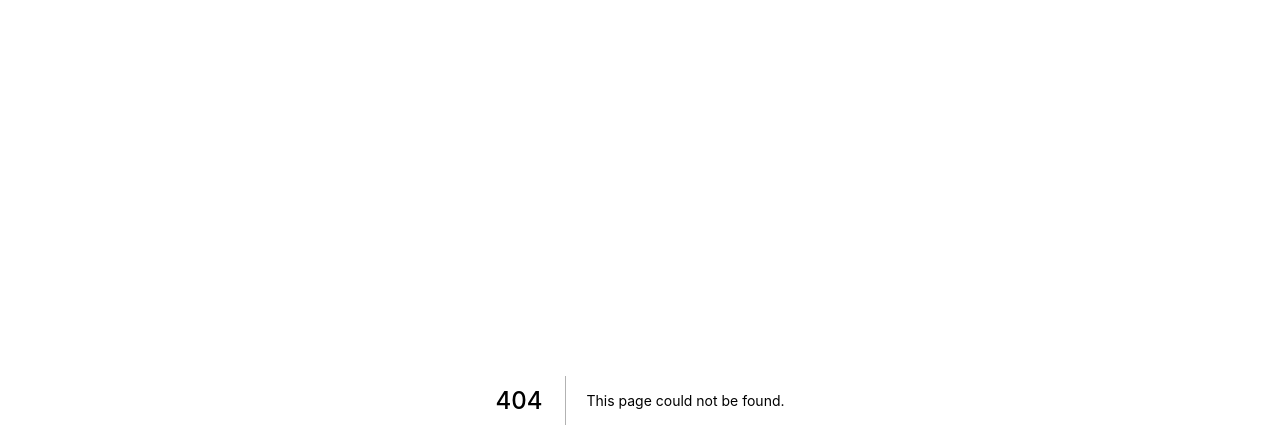
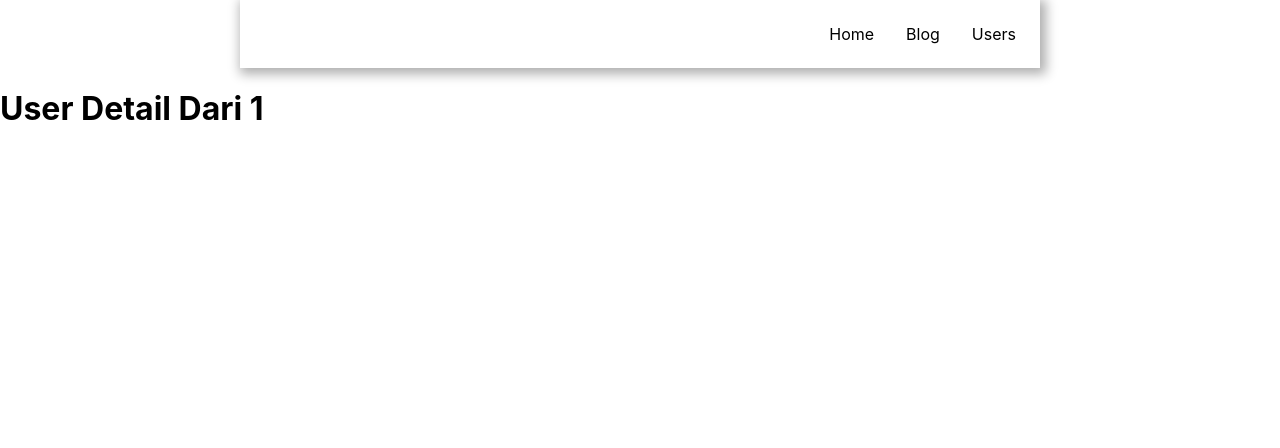
Before and after one commit to gempurbayu/learning-next, a Next.js app: page /users/1 in a window 1280 px wide. Before the commit this address had no page. Shown: the top 448 px of the page. Built offline with nearby package versions, Linux system fonts and the light colour scheme.

Commit message:
dynamic routes

```diff
--- /dev/null
+++ b/components/layouts/index.tsx
@@ -0,0 +1,17 @@
+import { ReactNode } from "react";
+import Header from "../header";
+
+interface LayoutProps {
+    children: ReactNode;
+}
+
+export default function Layout(props : LayoutProps) {
+
+    const {children} = props;
+  return (
+    <div>
+    <Header />
+    <div>{children}</div>
+    </div>
+  )
+}
--- /dev/null
+++ b/pages/users/[id].tsx
@@ -0,0 +1,12 @@
+import { useRouter } from 'next/router'
+import Layout from '../../components/layouts'
+
+export default function DynamicDetail() {
+    const router = useRouter();
+    const { id } = router.query;
+    return (
+    <Layout>
+        <h1>User Detail Dari {' '}{id}{' '}</h1>
+    </Layout>
+    )
+}
--- a/pages/users/detail.tsx
+++ b/pages/users/detail.tsx
@@ -1,4 +1,4 @@
-export default function detail() {
+export default function DetailUser() {
   return (
     <div>
       <h1>
```
Also changed, not shown: pages/blog.tsx (+6 -3 lines), pages/index.tsx (+4 -4 lines).
